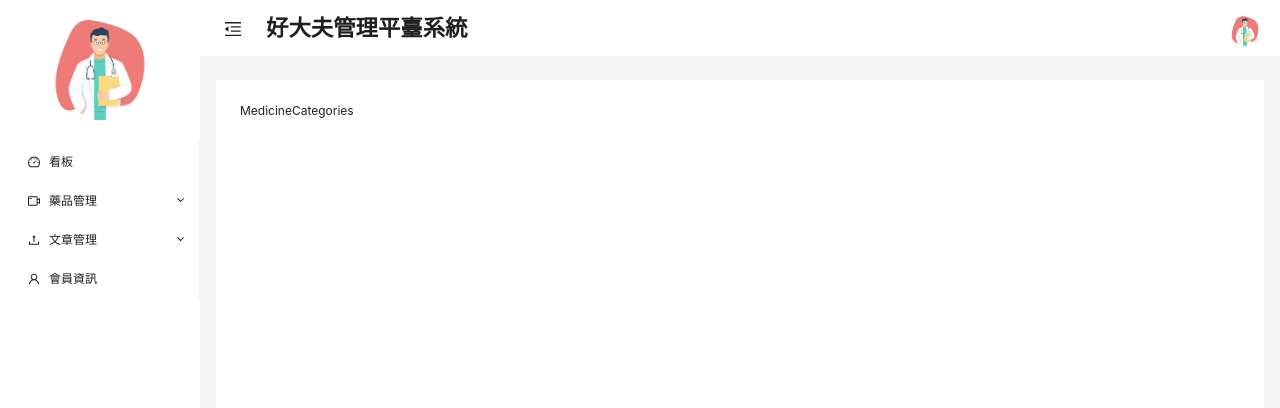
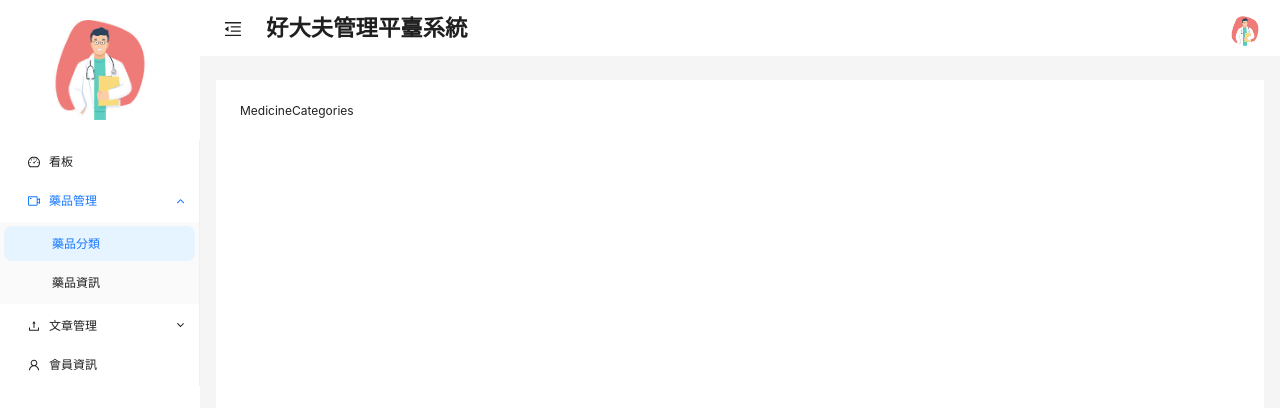
Before and after one commit to SheepNDW/medicine-manager-app, a React (Vite) app: page /admin/medicine/categories in a window 1280 px wide. Shown: the top 408 px of the page. Built offline with nearby package versions, Linux system fonts and the light colour scheme.

Commit message:
feat: automatically select the sidebar based on the path

```diff
--- a/src/components/AppLayout.tsx
+++ b/src/components/AppLayout.tsx
@@ -1,5 +1,5 @@
 import React, { useState } from 'react';
-import { useNavigate } from 'react-router-dom';
+import { useNavigate, useLocation } from 'react-router-dom';
 import {
   MenuFoldOutlined,
   MenuUnfoldOutlined,
@@ -14,28 +14,7 @@ const { Header, Sider, Content } = Layout;
 
 import { defaultImg as logo } from '../utils/tools';
 
-const AppLayout = ({ children }: any) => {
-  const [collapsed, setCollapsed] = useState(false);
-  const {
-    token: { colorBgContainer },
-  } = theme.useToken();
-
-  const navigate = useNavigate();
-
-  return (
-    <Layout style={{ width: '100vw', height: '100vh' }} id="components-layout-demo-custom-trigger">
-      <Sider trigger={null} collapsible collapsed={collapsed} theme="light">
-        <div className="logo">
-          <img src={logo} alt="好大夫" />
-        </div>
-        <Menu
-          theme="light"
-          mode="inline"
-          defaultSelectedKeys={['1']}
-          onClick={({ key }) => {
-            navigate(key);
-          }}
-          items={[
+const sideMenuData = [
   {
     key: '/admin/dashboard',
     icon: <DashboardOutlined />,
@@ -64,7 +43,50 @@ const AppLayout = ({ children }: any) => {
     icon: <UserOutlined />,
     label: '會員資訊',
   },
-          ]}
+];
+
+const findOpenKeys = (key: string) => {
+  const result: string[] = [];
+  const findInfo = (arr: any[]) => {
+    arr.forEach((item) => {
+      if (key.includes(item.key)) {
+        result.push(item.key);
+        if (item.children) {
+          // 遞迴查詢頁面刷新後預設選中項
+          findInfo(item.children);
+        }
+      }
+    });
+  };
+  findInfo(sideMenuData);
+  return result;
+};
+
+const AppLayout = ({ children }: any) => {
+  const [collapsed, setCollapsed] = useState(false);
+  const {
+    token: { colorBgContainer },
+  } = theme.useToken();
+
+  const navigate = useNavigate();
+  const { pathname } = useLocation();
+  const tempOpenKeys = findOpenKeys(pathname);
+
+  return (
+    <Layout style={{ width: '100vw', height: '100vh' }} id="components-layout-demo-custom-trigger">
+      <Sider trigger={null} collapsible collapsed={collapsed} theme="light">
+        <div className="logo">
+          <img src={logo} alt="好大夫" />
+        </div>
+        <Menu
+          theme="light"
+          mode="inline"
+          defaultOpenKeys={tempOpenKeys}
+          defaultSelectedKeys={tempOpenKeys}
+          onClick={({ key }) => {
+            navigate(key);
+          }}
+          items={sideMenuData}
         />
       </Sider>
       <Layout className="site-layout">
--- a/src/main.tsx
+++ b/src/main.tsx
@@ -9,7 +9,6 @@ import './index.css';
 
 import Dashboard from './pages/Dashboard';
 import Login from './pages/Login';
-import AppLayout from './components/AppLayout';
 import Users from './pages/Users';
 import ArticleList from './pages/articles/List';
 import ArticleCategories from './pages/articles/Categories';
```
Lines whose indentation alone changed are shown as unchanged.
